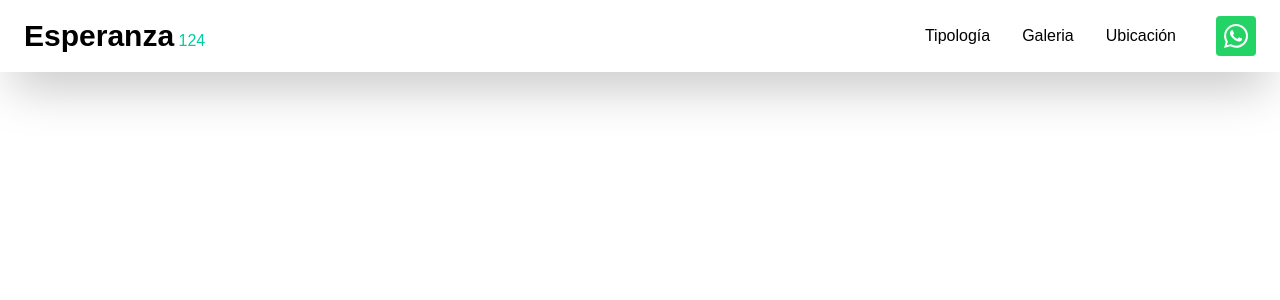
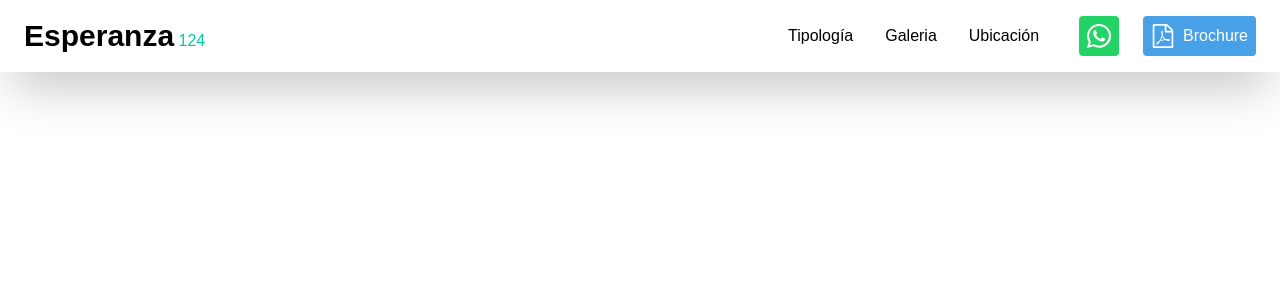
Before and after one commit to raffo1234/esperanza124, a Next.js app: page /sections/Header in a window 1280 px wide. Shown: the top 300 px of the page. Built offline with nearby package versions, Linux system fonts and the light colour scheme.

Commit message:
feat: add brochure

```diff
--- a/pages/sections/Header.js
+++ b/pages/sections/Header.js
@@ -1,6 +1,7 @@
 import React from "react";
 import Image from "next/image";
 import whatsapp from "public/icons/whatsapp.svg";
+import PdfIcon from "public/icons/pdf.svg";
 import Container from "components/Container";
 
 export default function Header() {
@@ -41,6 +42,19 @@ export default function Header() {
                   <Image alt="" width="24" height="24" src={whatsapp} />
                 </a>
               </li>
+              <li className="flex-shrink-0 ml-6">
+                <a
+                  download
+                  alt="Esperanza124 Brochure"
+                  href="/pdfs/esperanza124.pdf"
+                  className="flex items-center justify-center p-2 space-x-2 text-white rounded bg-info"
+                  target="_blank"
+                  rel="noreferrer"
+                >
+                  <Image alt="" width="24" height="24" src={PdfIcon} />{" "}
+                  <span>Brochure</span>
+                </a>
+              </li>
             </ul>
           </nav>
         </div>
```
Also changed, not shown: public/icons/pdf.svg (added), 1 other file (tests, documents, lock files or other folders).
